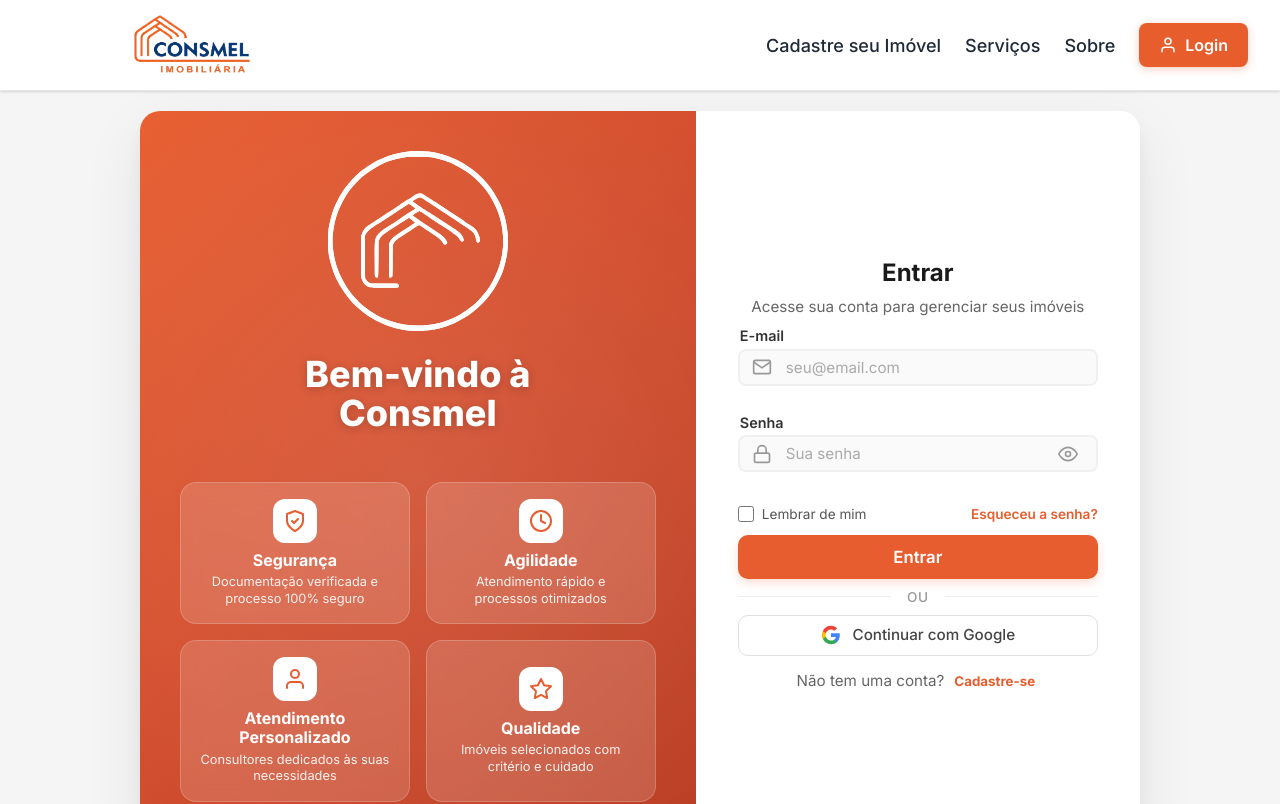
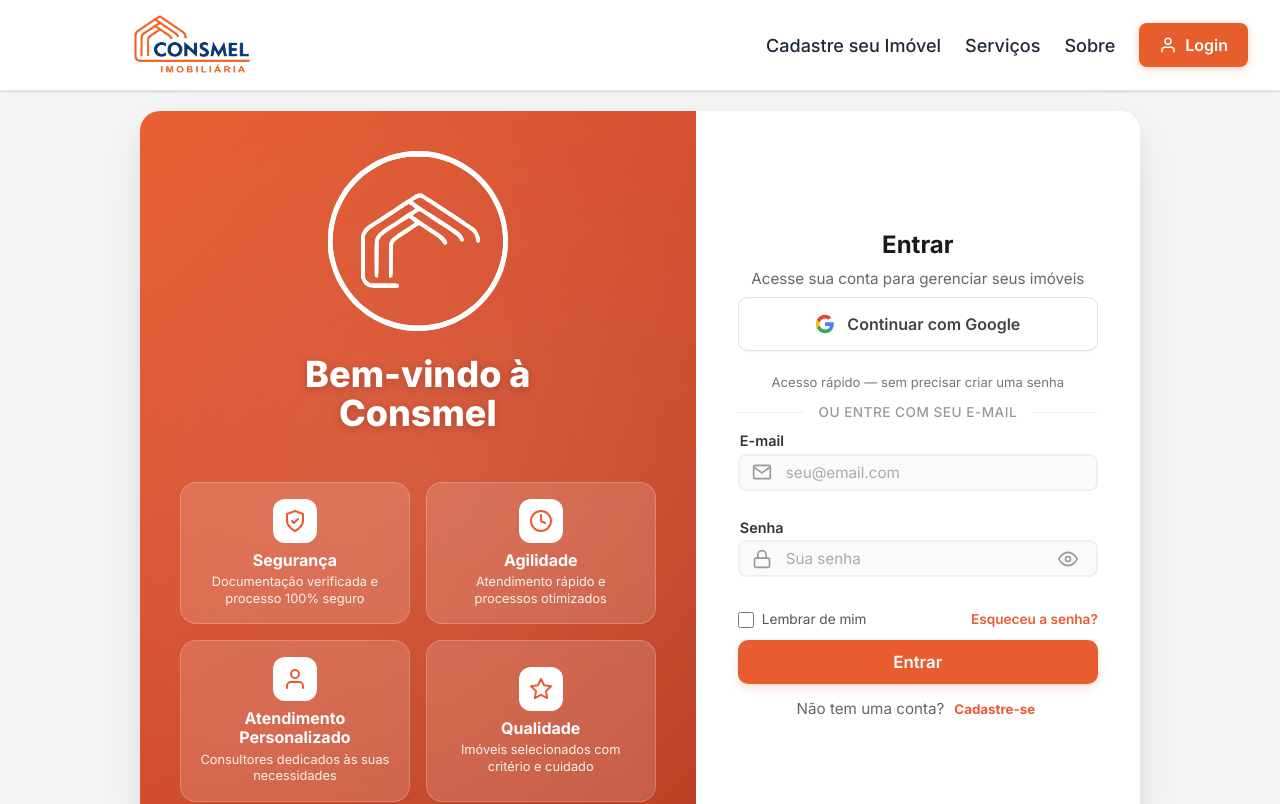
Before and after one commit to tiofelx/consmel-imobiliaria, a Next.js app: page /login in a window 1280 px wide. Shown: the top 804 px of the page. Built offline with nearby package versions, Linux system fonts and the light colour scheme.

Commit message:
Healing::

```diff
--- a/app/login/login.css
+++ b/app/login/login.css
@@ -318,11 +318,7 @@
   box-shadow: 0 4px 12px rgba(232, 93, 47, 0.1);
 }
 
-.login-page .input-wrapper input:focus + svg {
-  color: #e85d2f;
-}
-
-.login-page .input-wrapper:focus-within svg {
+.login-page .input-wrapper:has(input:focus) > svg {
   color: #e85d2f;
 }
 
@@ -512,6 +508,31 @@
   flex-shrink: 0;
   width: 20px;
   height: 20px;
+}
+
+/* Primary social CTA (above the email form) */
+.social-login-primary {
+  margin-bottom: 4px;
+}
+
+.social-login-primary .social-btn {
+  padding: 14px 16px;
+  font-size: 1rem;
+  font-weight: 600;
+  border-width: 1.5px;
+  box-shadow: 0 1px 3px rgba(0, 0, 0, 0.04);
+}
+
+.social-login-primary .social-btn:hover {
+  border-color: #4285F4;
+  box-shadow: 0 4px 12px rgba(66, 133, 244, 0.15);
+}
+
+.social-login-hint {
+  margin: 8px 0 0;
+  text-align: center;
+  font-size: 0.82rem;
+  color: #777;
 }
 
 /* Form Footer */
--- a/app/login/page.jsx
+++ b/app/login/page.jsx
@@ -353,6 +353,29 @@
                                 <p>{is2FAPage ? 'Digite o código do seu aplicativo autenticador.' : (isLogin ? 'Acesse sua conta para gerenciar seus imóveis' : 'Preencha seus dados para se cadastrar')}</p>
                             </div>
 
+                            {!is2FAPage && (
+                                <>
+                                    <div className="social-login social-login-primary">
+                                        <a href="/api/auth/google" className="social-btn google" style={{ textDecoration: 'none', display: 'flex', alignItems: 'center', justifyContent: 'center' }}>
+                                            <svg xmlns="http://www.w3.org/2000/svg" width="20" height="20" viewBox="0 0 24 24">
+                                                <path fill="#4285F4" d="M22.56 12.25c0-.78-.07-1.53-.2-2.25H12v4.26h5.92c-.26 1.37-1.04 2.53-2.21 3.31v2.77h3.57c2.08-1.92 3.28-4.74 3.28-8.09z" />
+                                                <path fill="#34A853" d="M12 23c2.97 0 5.46-.98 7.28-2.66l-3.57-2.77c-.98.66-2.23 1.06-3.71 1.06-2.86 0-5.29-1.93-6.16-4.53H2.18v2.84C3.99 20.53 7.7 23 12 23z" />
+                                                <path fill="#FBBC05" d="M5.84 14.09c-.22-.66-.35-1.36-.35-2.09s.13-1.43.35-2.09V7.07H2.18C1.43 8.55 1 10.22 1 12s.43 3.45 1.18 4.93l2.85-2.22.81-.62z" />
+                                                <path fill="#EA4335" d="M12 5.38c1.62 0 3.06.56 4.21 1.64l3.15-3.15C17.45 2.09 14.97 1 12 1 7.7 1 3.99 3.47 2.18 7.07l3.66 2.84c.87-2.6 3.3-4.53 6.16-4.53z" />
+                                            </svg>
+                                            Continuar com Google
+                                        </a>
+                                        <p className="social-login-hint">
+                                            {isLogin ? 'Acesso rápido — sem precisar criar uma senha' : 'Cadastro instantâneo com sua conta Google'}
+                                        </p>
+                                    </div>
+
+                                    <div className="form-divider">
+                                        <span>ou {isLogin ? 'entre com seu e-mail' : 'cadastre-se com e-mail'}</span>
+                                    </div>
+                                </>
+                            )}
+
                             <form onSubmit={handleSubmit} className="login-form">
                                 {is2FAPage ? (
                                      /* Only show 2FA input for OAuth flow */
@@ -579,24 +602,6 @@
                                 </button>
                             </form>
 
-                            <div className="form-divider">
-                                <span>ou</span>
-                            </div>
-
-                            {!is2FAPage && (
-                                <div className="social-login">
-                                    <a href="/api/auth/google" className="social-btn google" style={{ textDecoration: 'none', display: 'flex', alignItems: 'center', justifyContent: 'center' }}>
-                                        <svg xmlns="http://www.w3.org/2000/svg" width="20" height="20" viewBox="0 0 24 24">
-                                            <path fill="#4285F4" d="M22.56 12.25c0-.78-.07-1.53-.2-2.25H12v4.26h5.92c-.26 1.37-1.04 2.53-2.21 3.31v2.77h3.57c2.08-1.92 3.28-4.74 3.28-8.09z" />
-                                            <path fill="#34A853" d="M12 23c2.97 0 5.46-.98 7.28-2.66l-3.57-2.77c-.98.66-2.23 1.06-3.71 1.06-2.86 0-5.29-1.93-6.16-4.53H2.18v2.84C3.99 20.53 7.7 23 12 23z" />
-                                            <path fill="#FBBC05" d="M5.84 14.09c-.22-.66-.35-1.36-.35-2.09s.13-1.43.35-2.09V7.07H2.18C1.43 8.55 1 10.22 1 12s.43 3.45 1.18 4.93l2.85-2.22.81-.62z" />
-                                            <path fill="#EA4335" d="M12 5.38c1.62 0 3.06.56 4.21 1.64l3.15-3.15C17.45 2.09 14.97 1 12 1 7.7 1 3.99 3.47 2.18 7.07l3.66 2.84c.87-2.6 3.3-4.53 6.16-4.53z" />
-                                        </svg>
-                                        Continuar com Google
-                                    </a>
-                                </div>
-                            )}
-
                             <div className="form-footer">
                                 <p>
                                     {isLogin ? 'Não tem uma conta?' : 'Já tem uma conta?'}
--- a/package.json
+++ b/package.json
@@ -29,6 +29,7 @@
     "react": "19.2.3",
     "react-dom": "19.2.3",
     "react-leaflet": "^5.0.0",
+    "resend": "^6.12.2",
     "validator": "^13.15.26",
     "xss": "^1.0.15",
     "zod": "^4.3.6"
```
Also changed, not shown: app/api/auth/register/route.jsx (+11 -1 lines), scripts/test-email.mjs (added, +59 -0 lines), 1 other file (tests, documents, lock files or other folders).
